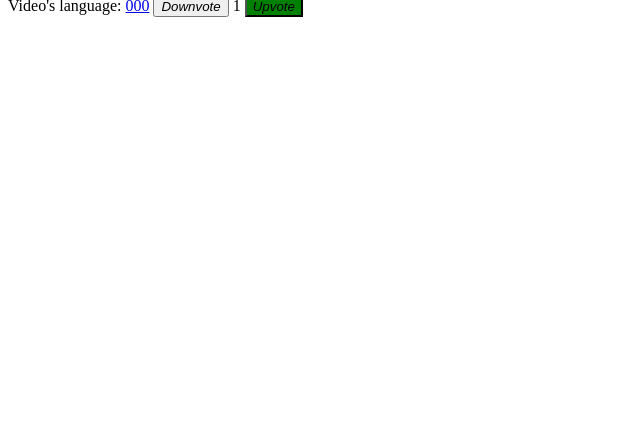
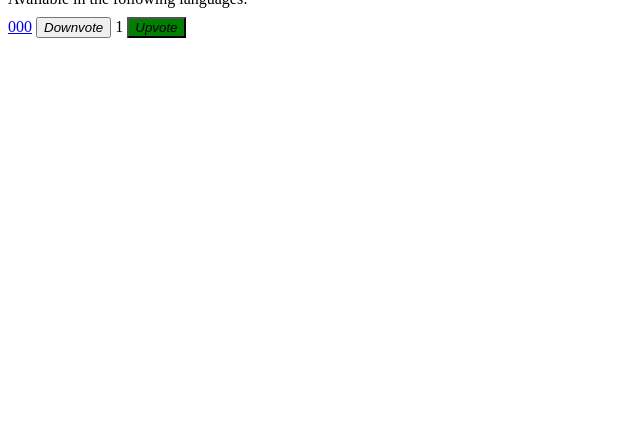
Before and after one commit to arturoalcibia/LanGo, a Flask app: page / in a window 1280 px wide. Shown: the part 371-800 px from the top of the page, without its empty margins (0-640 px from the left). Run offline with Flask 2, Linux system fonts and the light colour scheme; a user stored in the database is signed in; tables that the repository leaves empty hold one stand-in row (values such as "Sample post").

Commit message:
clean up

```diff
--- a/api.py
+++ b/api.py
@@ -57,15 +57,16 @@ def getVideoPreviewsInfo(inByLanguages    = None ,
     videos = []
 
     if inByLanguages:
+
         # todo: can it be optimized?
         for languageCode in inByLanguages:
             for video in models.Video.query.filter(
-                    models.Video.subtitles.any(
-                        languageCode=languageCode)).limit(inLimitVideos):
-                videos.append(
-                    getVideoPreviewInfo( video                               ,
-                                         inLanguageCodes  = inByLanguages    ,
-                                         inLimitLanguages = inLimitLanguages ) )
+                models.Video.subtitles.any(
+                    languageCode=languageCode)).limit(inLimitVideos):
+
+                videos.append( getVideoPreviewInfo( video                               ,
+                                                    inLanguageCodes  = inByLanguages    ,
+                                                    inLimitLanguages = inLimitLanguages ) )
 
     else:
         '''
@@ -87,16 +88,13 @@ def getVideoPreviewsInfo(inByLanguages    = None ,
 
     return videos
 
+
 def getVideoInfo(inYoutubeId,
-                 inLanguageCode=None):
+                 inLanguageCodes=None):
     '''Checks if passed youtube Id is valid. Returns a video's information.
 
     Args:
         inYoutubeId (str): video Id.
-
-        inLanguageCode (str): Language code to check if available as a subtitle. If not, return None.
-        inOnlyManualSubtitlesBool (str): Retrieve only manually created subtitles.
-        inVideoDB (models.Video): Video database object to locally query all video Info.
     '''
     # Check for basic info to make sure it can be embedded.
     videoInfoDict = youtube.getVideoBasicInfo(inYoutubeId)
@@ -110,7 +108,7 @@ def getVideoInfo(inYoutubeId,
     if videoDB:
         for subtitleDB in videoDB.subtitles.all():
 
-            if inLanguageCode and inLanguageCode != subtitleDB.languageCode:
+            if inLanguageCodes and subtitleDB.languageCode not in inLanguageCodes:
                 continue
 
             subDict = {youtube.TRANSCRIPT_TEXT_KEY_NAME       : json.loads(subtitleDB.text)}
@@ -119,11 +117,11 @@ def getVideoInfo(inYoutubeId,
                                      {}                          ).setdefault(
                                      subtitleDB.languageCode     ,
                                      subDict                     )
+
+        return videoInfoDict
+
     else:
-        #todo!
-        pass
-
-    return videoInfoDict
+        return youtube.getVideoInfo(inYoutubeId)
 
 def storeVideoInfo(inYoutubeId):
     '''
--- a/app.py
+++ b/app.py
@@ -68,9 +68,9 @@ def index():
     '''
 
     if current_user.is_authenticated:
+        #todo! pass user's language.
         videos = api.getVideoPreviewsInfo()
     else:
-        #videos = api.getVideoPreviewsInfo(inByLanguages=['es', 'en'])
         videos = api.getVideoPreviewsInfo( inLimitLanguages = 2 )
 
     return render_template("index.html", videos=videos)
@@ -129,9 +129,9 @@ def browseUrl(videoId=None):
         return redirect(url_for('browseUrl', videoId=videoUrlForm.VIDEO_ID))
 
     if videoId:
-        videoInfo = youtube.getVideoInfo(videoId)
-        __populateVideoInfoUrls(videoInfo)
+        videoInfo = api.getVideoInfo(videoId)
 
+        #todo!!!
         if not videoInfo:
             return 'Not valid url'
 
@@ -156,14 +156,13 @@ def exercise(videoId=None,
     # Look up video in DB, if not, fetch from LanGo youtube api.
     videoInfo = api.getVideoInfo(videoId)
 
-    # todo: Is it needed?
-    #__populateVideoInfoUrls(videoInfo)
-
+    #todo!!!
     if not videoInfo:
         return 'Not valid url'
 
     if languageCode is None:
-        return 'No provided language'
+        return render_template('exercisePreview.html',
+                               videoInfo=videoInfo)
 
     subDict = videoInfo[youtube.SUBTITLES_KEY_NAME].get(languageCode)
 
--- a/templates/_detailedVideo.html
+++ b/templates/_detailedVideo.html
@@ -1,20 +1,12 @@
-<h2>{{ videoInfo['title'] }}</h2>
+<h2><a href="{{ videoInfo['videoUrl'] }}">{{ videoInfo['title'] }}</a></h2>
 
-<img width="256px" src="{{ videoInfo['thumbnail_url'] }}">
-<p>{{ videoInfo['author_name'] }}</p>
-{% for subtitleCode, subtitleDict in videoInfo['subtitlesDict'].items() if subtitleDict['isDefault'] %}
+<a href="{{ videoInfo['videoUrl'] }}"><img width="256px" src="{{ 'https://i.ytimg.com/vi/%s/hqdefault.jpg' %  videoInfo['id'] }}"></a>
+<p>Available in the following languages:</p>
+{% for subtitleCode, subtitleDict in videoInfo['subtitlesDict'].items() if True %}
     <p>
-        <span>Video's language: </span>
-        <a href="{{ subtitleDict['exerciseUrl'] }}">{{ subtitleCode }}</a>
-        <span>-> </span><span>0</span><span> upvotes</span>
-        <span>0</span><span> downvotes</span>
+        <a href="{{ subtitleDict['exerciseUrl'] }}">{{ subtitleDict['longLanguage'] }}</a>
+        <button onclick="vote( {{ subtitleDict['id'] }}, {{ subtitleDict['id'] }})" {{ 'class="voted"'|safe if subtitleDict.get('voted', None) == False }} ><i> Downvote </i></button>
+        <span id="vote_{{ subtitleDict['id'] }}" class="voteSpan" data-db="{{ subtitleDict['id'] }}">0</span>
+        <button onclick="vote({{ subtitleDict['id'] }}, 'upvote')" {{ 'class="voted"'|safe if subtitleDict.get('voted', None) == True }} ><i> Upvote </i></button>
     </p>
 {% endfor %}
-
-{% for subtitleCode, subtitleDict in videoInfo['subtitlesDict'].items() if not subtitleDict['isDefault'] %}
-    <p>
-        <a href="{{ subtitleDict['exerciseUrl'] }}">{{ subtitleCode }}</a>
-        <span>-> </span><span>0</span><span> upvotes</span>
-        <span>0</span><span> downvotes</span>
-    </p>
-{% endfor %}
--- /dev/null
+++ b/templates/exercisePreview.html
@@ -0,0 +1,4 @@
+{% extends "header.html" %}
+{% block content %}
+    {% include "_detailedVideo.html" %}
+{% endblock %}
--- a/templates/index.html
+++ b/templates/index.html
@@ -3,19 +3,7 @@
 {% block content %}
 
     {% for videoInfo in videos %}
-        <h2><a href="{{ videoInfo['videoUrl'] }}">{{ videoInfo['title'] }}</a></h2>
-
-        <a href="{{ videoInfo['videoUrl'] }}"><img width="256px" src="{{ 'https://i.ytimg.com/vi/%s/hqdefault.jpg' %  videoInfo['id'] }}"></a>
-        {% for subtitleCode, subtitleDict in videoInfo['subtitlesDict'].items() if True %}
-            <p>
-                <span>Video's language: </span>
-                <a href="{{ subtitleDict['exerciseUrl'] }}">{{ subtitleDict['longLanguage'] }}</a>
-                <button onclick="vote( {{ subtitleDict['id'] }}, {{ subtitleDict['id'] }})" {{ 'class="voted"'|safe if subtitleDict.get('voted', None) == False }} ><i> Downvote </i></button>
-                <span id="vote_{{ subtitleDict['id'] }}" class="voteSpan" data-db="{{ subtitleDict['id'] }}">0</span>
-                <button onclick="vote({{ subtitleDict['id'] }}, 'upvote')" {{ 'class="voted"'|safe if subtitleDict.get('voted', None) == True }} ><i> Upvote </i></button>
-            </p>
-        {% endfor %}
-
+        {% include "_detailedVideo.html" %}
     {% endfor %}
 
     <script src="https://code.jquery.com/jquery-1.12.4.js"></script>
```
Also changed, not shown: templates/_detailedVideoOld.html (added, +20 -0 lines).
